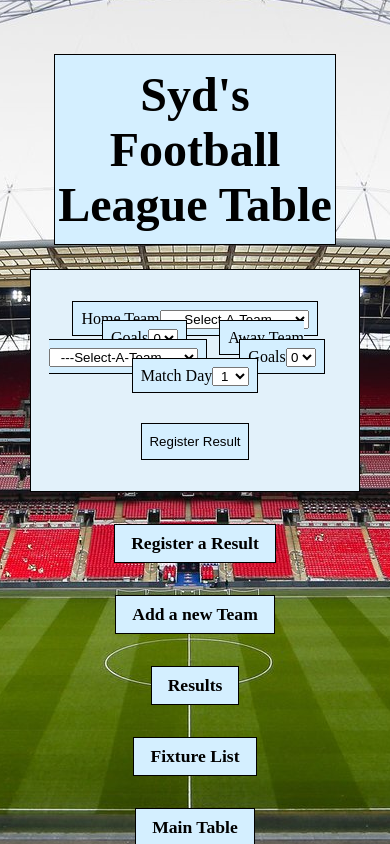
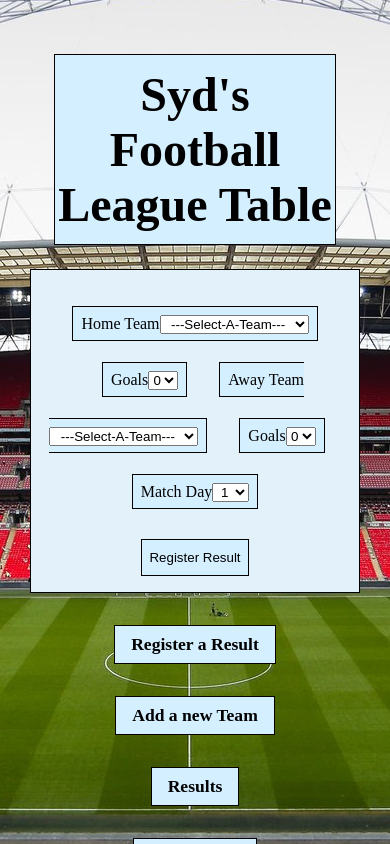
Before and after one commit to sydneymurray/boolean-uk-react-project-deployment, a React (Create React App) app: page /ResultEntryForm in a window 390 px wide. Shown: the top 844 px of the page. Built offline with nearby package versions, Linux system fonts and the light colour scheme; data requests are answered from the project's data file.

Commit message:
Result Entry Form is now responsive

```diff
--- a/src/pages/ResultEntryForm.jsx
+++ b/src/pages/ResultEntryForm.jsx
@@ -35,7 +35,7 @@ export default function ResultEntryForm(){
       awayTeamScore: Number(event.target.awayTeamGoals.value),
       matchDay: Number(event.target.matchDay.value)
     }
-     addAResult(result)
+    addAResult(result)
     recordResult(result)
     event.target.reset()
   }
--- a/src/styles/ResultEntryForm.css
+++ b/src/styles/ResultEntryForm.css
@@ -1,5 +1,5 @@
 .container{
-  display: grid;
+
   background-color: rgb(226, 241, 250);
   border: 1px solid black;
   max-width: 900px;
@@ -16,8 +16,10 @@
   background-color: rgb(212, 239, 255);
   padding: 1ch;
   border: solid 1px black;
-  margin: 2ch;
+  margin-left: 2ch;
+  margin-right: 2ch;
   height: 3ch;
+  margin-top: 10ch;
 }
 
 .result-button{
@@ -37,3 +39,15 @@
   margin-right: 5ch;
   margin-top: 5ch;
 }
+
+@media screen and (max-width: 860px) {
+  .container{
+    max-width: 456px
+  }
+  select{
+    margin-top: 5ch;
+  }
+  .result-input-form{
+    margin-top: 1ch;
+  }
+}
```
